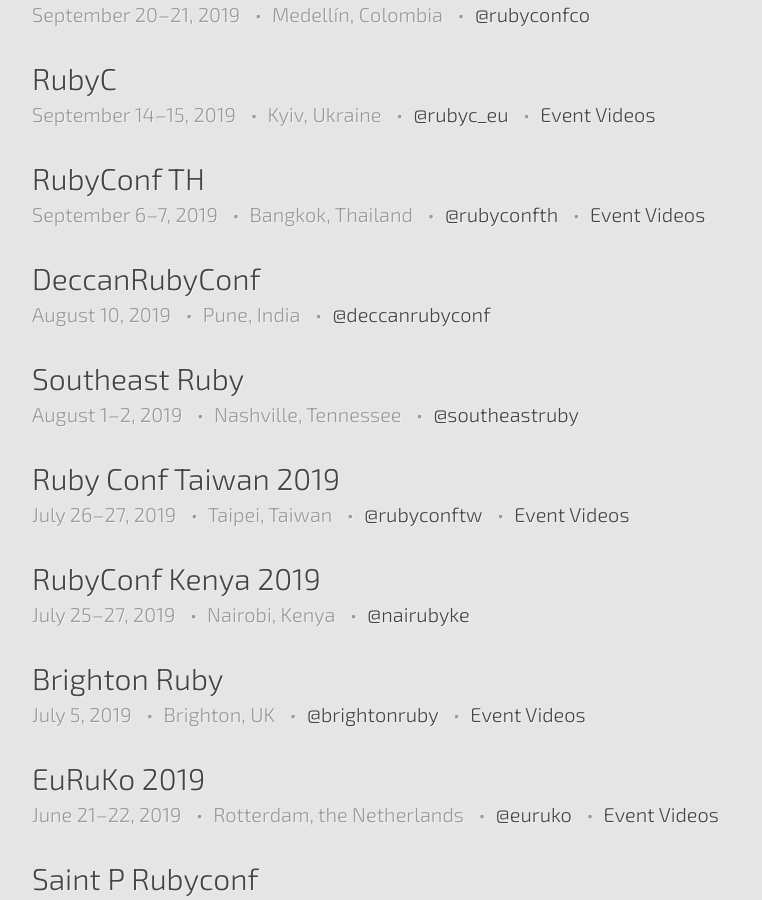
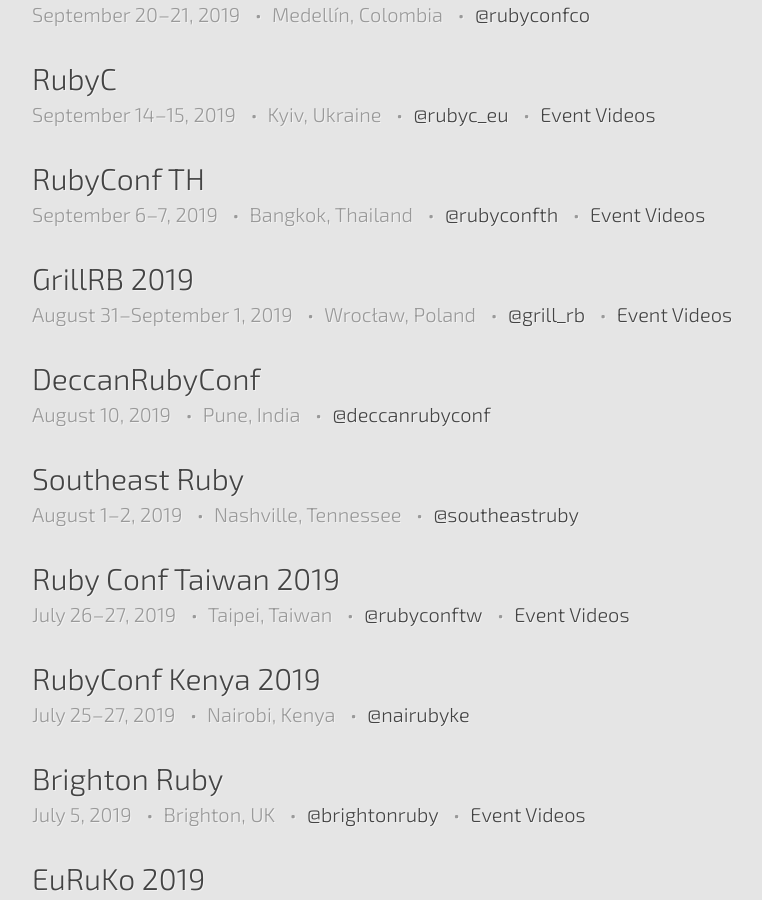
Before and after one commit to ruby-conferences/ruby-conferences.github.io, a Jekyll site: the page built from past/index.html, in a window 1280 px wide and 900 px high, scrolled down 1902 px. Shown: the whole window, without its empty margins (208-970 px from the left). Built offline with Jekyll 4.4.1, drawn with Linux system fonts in a browser that asks for light colours.

Commit message:
Add GrillRB 2019

```diff
--- a/_data/conferences.yml
+++ b/_data/conferences.yml
@@ -1733,6 +1733,14 @@
   twitter: deccanrubyconf
   cfp_phrase: CFP closes
   cfp_date: 2019-05-31
+
+- name: GrillRB 2019
+  location: Wrocław, Poland
+  start_date: 2019-08-31
+  end_date: 2019-09-01
+  url: http://grillrb.com
+  twitter: grill_rb
+  video_link: https://www.youtube.com/playlist?list=PLDraF2Fjmu8WDwr5nInlqNzeiBk9sIsCt
 
 - name: RubyConf TH
   location: Bangkok, Thailand
```
